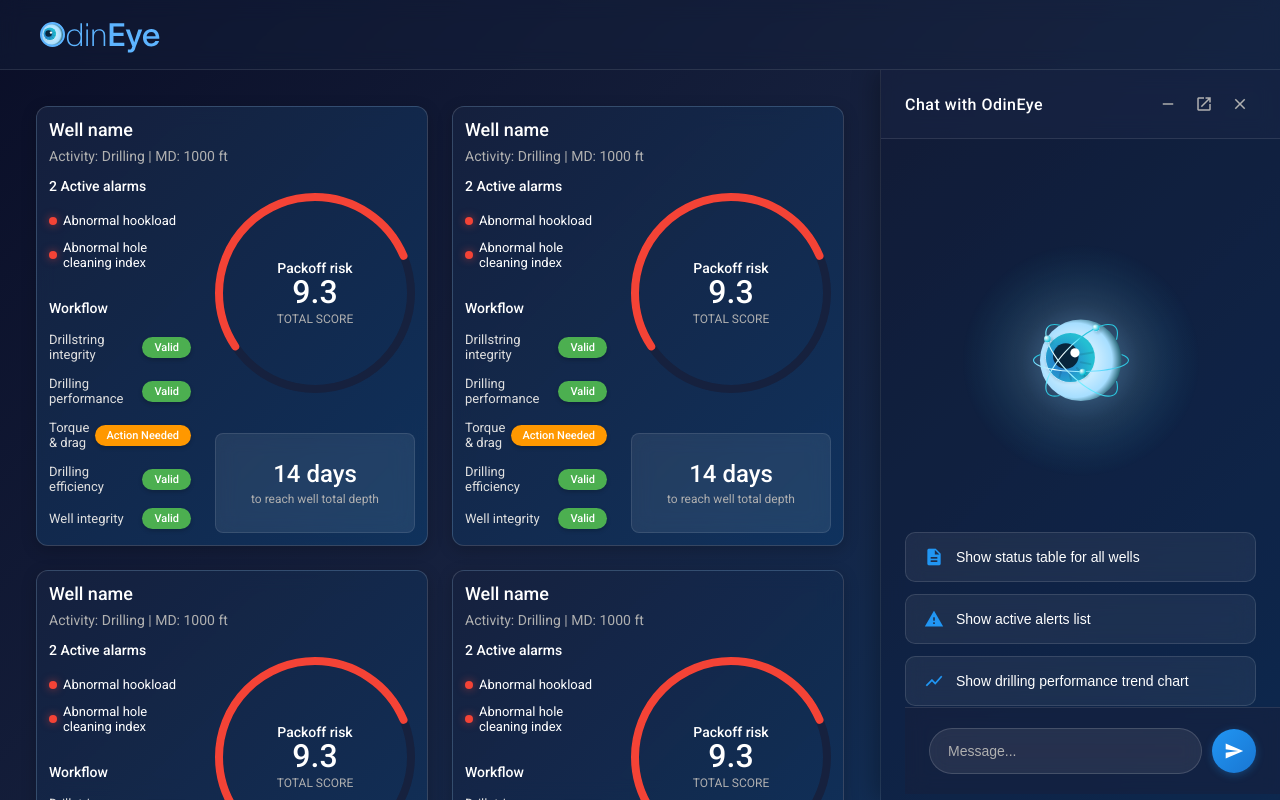
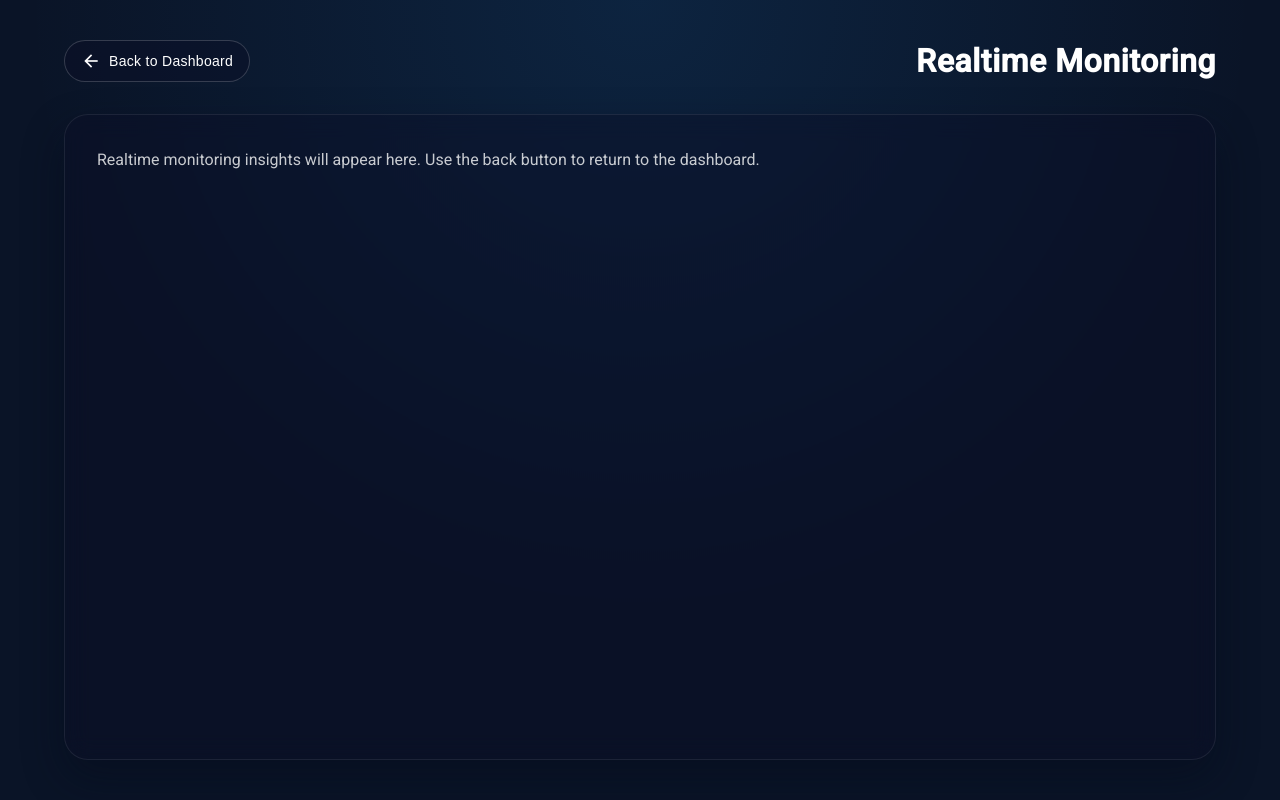
Before and after one commit to dancyadancy/GenAI, an Angular app: page /realtime-monitoring in a window 1280 px wide. Before the commit this address led to /. Built offline with nearby package versions, Linux system fonts and the light colour scheme.

Commit message:
feat: Add realtime monitoring page and navigation
Co-authored-by: dancyadancy <dancyadancy@163.com>

```diff
--- a/src/app/app.component.html
+++ b/src/app/app.component.html
@@ -1,4 +1,4 @@
-<div class="app-container" *ngIf="!isChatPage">
+<div class="app-container" *ngIf="!isStandalonePage">
   <!-- Header -->
   <header class="app-header">
     <div class="logo-section">
--- a/src/app/app.component.ts
+++ b/src/app/app.component.ts
@@ -13,7 +13,7 @@ export class AppComponent implements OnInit {
   title = 'OdinEye';
   wells: Well[] = [];
   isChatVisible: boolean = true;
-  isChatPage: boolean = false;
+  isStandalonePage: boolean = false;
 
   constructor(
     private wellService: WellService,
@@ -23,16 +23,23 @@ export class AppComponent implements OnInit {
     this.router.events.pipe(
       filter(event => event instanceof NavigationEnd)
     ).subscribe((event: any) => {
-      this.isChatPage = event.url === '/chatwithodin';
+      const currentUrl = event.urlAfterRedirects ?? event.url;
+      this.isStandalonePage = this.shouldHideDashboard(currentUrl);
     });
   }
 
   ngOnInit(): void {
     // 检查当前路由
-    this.isChatPage = this.router.url === '/chatwithodin';
-    if (!this.isChatPage) {
+    this.isStandalonePage = this.shouldHideDashboard(this.router.url);
+    if (!this.isStandalonePage) {
       this.loadWells();
     }
+  }
+
+  private shouldHideDashboard(url: string): boolean {
+    const standaloneRoutes = ['/chatwithodin', '/realtime-monitoring'];
+    const cleanUrl = url.split('?')[0].split('#')[0];
+    return standaloneRoutes.includes(cleanUrl);
   }
 
   loadWells(): void {
--- a/src/app/app.module.ts
+++ b/src/app/app.module.ts
@@ -10,6 +10,7 @@ import { WellCardComponent } from './components/well-card/well-card.component';
 import { PackoffRiskMeterComponent } from './components/packoff-risk-meter/packoff-risk-meter.component';
 import { ChatWindowComponent } from './components/chat-window/chat-window.component';
 import { ChatPageComponent } from './pages/chat-page/chat-page.component';
+import { RealtimeMonitoringPageComponent } from './pages/realtime-monitoring-page/realtime-monitoring-page.component';
 import { AITableComponent } from './components/ai-components/ai-table/ai-table.component';
 import { AIListComponent } from './components/ai-components/ai-list/ai-list.component';
 import { AIChartComponent } from './components/ai-components/ai-chart/ai-chart.component';
@@ -23,6 +24,7 @@ import { routes } from './app.routes';
     PackoffRiskMeterComponent,
     ChatWindowComponent,
     ChatPageComponent,
+    RealtimeMonitoringPageComponent,
     AITableComponent,
     AIListComponent,
     AIChartComponent,
--- a/src/app/app.routes.ts
+++ b/src/app/app.routes.ts
@@ -1,7 +1,9 @@
 import { Routes } from '@angular/router';
 import { ChatPageComponent } from './pages/chat-page/chat-page.component';
+import { RealtimeMonitoringPageComponent } from './pages/realtime-monitoring-page/realtime-monitoring-page.component';
 
 export const routes: Routes = [
   { path: 'chatwithodin', component: ChatPageComponent },
+  { path: 'realtime-monitoring', component: RealtimeMonitoringPageComponent },
   { path: '**', redirectTo: '' }
 ];
--- a/src/app/components/chat-window/chat-window.component.html
+++ b/src/app/components/chat-window/chat-window.component.html
@@ -35,7 +35,15 @@
       </div>
       <div class="history">
         Chat History
-        <div class="item">
+        <div
+          class="item clickable"
+          role="button"
+          tabindex="0"
+          aria-label="Open realtime monitoring"
+          (click)="navigateToRealtimeMonitoring($event)"
+          (keydown.enter)="navigateToRealtimeMonitoring($event)"
+          (keydown.space)="navigateToRealtimeMonitoring($event)"
+        >
           <div class="name">
             Realtime monitoring
             <svg width="20" height="20" viewBox="0 0 20 20" fill="none" xmlns="http://www.w3.org/2000/svg">
--- a/src/app/components/chat-window/chat-window.component.scss
+++ b/src/app/components/chat-window/chat-window.component.scss
@@ -103,7 +103,25 @@
                     color: #ffffff;
                     margin: 8px 0;
                     justify-content: space-between;
-                    cursor: pointer;
+                    border-radius: 12px;
+                    padding: 8px 10px;
+
+                    &.clickable {
+                        cursor: pointer;
+                        transition: background-color 0.2s ease, transform 0.2s ease;
+
+                        &:hover {
+                            background-color: rgba(255, 255, 255, 0.08);
+                            transform: translateX(4px);
+                        }
+
+                        &:focus-visible {
+                            outline: 2px solid rgba(33, 150, 243, 0.6);
+                            outline-offset: 2px;
+                            background-color: rgba(255, 255, 255, 0.1);
+                        }
+                    }
+
                     .name {
                         display: flex;
                         align-items: center;
--- a/src/app/components/chat-window/chat-window.component.ts
+++ b/src/app/components/chat-window/chat-window.component.ts
@@ -104,4 +104,9 @@ export class ChatWindowComponent implements OnInit {
     const url = this.router.serializeUrl(this.router.createUrlTree(['/chatwithodin']));
     window.open(url, '_blank');
   }
+
+  navigateToRealtimeMonitoring(event?: Event): void {
+    event?.preventDefault();
+    this.router.navigate(['/realtime-monitoring']);
+  }
 }
--- /dev/null
+++ b/src/app/pages/realtime-monitoring-page/realtime-monitoring-page.component.html
@@ -0,0 +1,15 @@
+<div class="realtime-monitoring-page">
+  <header class="page-header">
+    <button class="back-button" type="button" (click)="navigateBack()" aria-label="Back to dashboard">
+      <span class="material-icons" aria-hidden="true">arrow_back</span>
+      <span>Back to Dashboard</span>
+    </button>
+    <h1>Realtime Monitoring</h1>
+  </header>
+
+  <section class="page-content">
+    <p>
+      Realtime monitoring insights will appear here. Use the back button to return to the dashboard.
+    </p>
+  </section>
+</div>
--- /dev/null
+++ b/src/app/pages/realtime-monitoring-page/realtime-monitoring-page.component.scss
@@ -0,0 +1,70 @@
+.realtime-monitoring-page {
+  min-height: 100vh;
+  display: flex;
+  flex-direction: column;
+  background: radial-gradient(circle at top, rgba(33, 150, 243, 0.12), transparent 60%), #0a1427;
+  color: #ffffff;
+  padding: 40px 64px;
+
+  .page-header {
+    display: flex;
+    align-items: center;
+    justify-content: space-between;
+    gap: 24px;
+    margin-bottom: 32px;
+
+    h1 {
+      font-size: 32px;
+      font-weight: 600;
+      margin: 0;
+      letter-spacing: 0.5px;
+    }
+
+    .back-button {
+      display: inline-flex;
+      align-items: center;
+      gap: 8px;
+      padding: 10px 16px;
+      border-radius: 24px;
+      border: 1px solid rgba(255, 255, 255, 0.18);
+      background: rgba(10, 14, 39, 0.4);
+      color: #ffffff;
+      cursor: pointer;
+      font-size: 14px;
+      letter-spacing: 0.3px;
+      transition: all 0.2s ease;
+
+      .material-icons {
+        font-size: 20px;
+      }
+
+      &:hover,
+      &:focus-visible {
+        background: rgba(33, 150, 243, 0.2);
+        border-color: rgba(33, 150, 243, 0.4);
+        outline: none;
+      }
+
+      &:focus-visible {
+        box-shadow: 0 0 0 3px rgba(33, 150, 243, 0.25);
+      }
+    }
+  }
+
+  .page-content {
+    flex: 1;
+    background: rgba(10, 14, 39, 0.4);
+    border: 1px solid rgba(255, 255, 255, 0.08);
+    border-radius: 24px;
+    padding: 32px;
+    backdrop-filter: blur(12px);
+    box-shadow: 0 18px 40px rgba(5, 11, 27, 0.45);
+
+    p {
+      margin: 0;
+      color: rgba(255, 255, 255, 0.78);
+      font-size: 16px;
+      line-height: 1.6;
+    }
+  }
+}
--- /dev/null
+++ b/src/app/pages/realtime-monitoring-page/realtime-monitoring-page.component.ts
@@ -0,0 +1,15 @@
+import { Component } from '@angular/core';
+import { Router } from '@angular/router';
+
+@Component({
+  selector: 'app-realtime-monitoring-page',
+  templateUrl: './realtime-monitoring-page.component.html',
+  styleUrls: ['./realtime-monitoring-page.component.scss']
+})
+export class RealtimeMonitoringPageComponent {
+  constructor(private router: Router) {}
+
+  navigateBack(): void {
+    this.router.navigate(['/']);
+  }
+}
```
